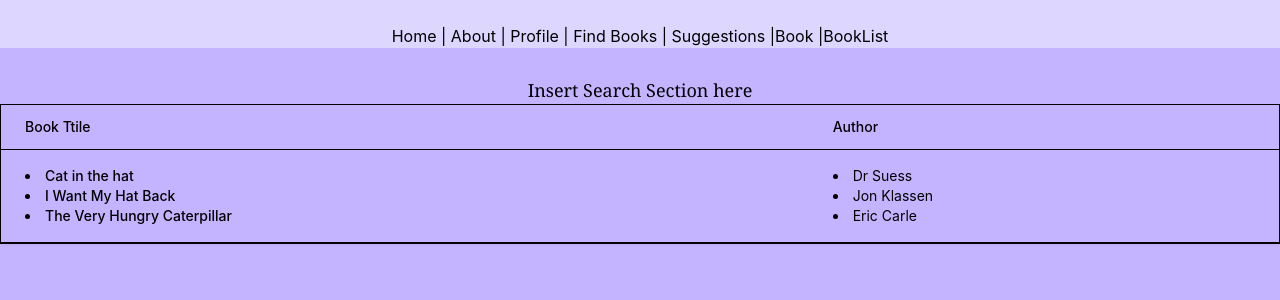
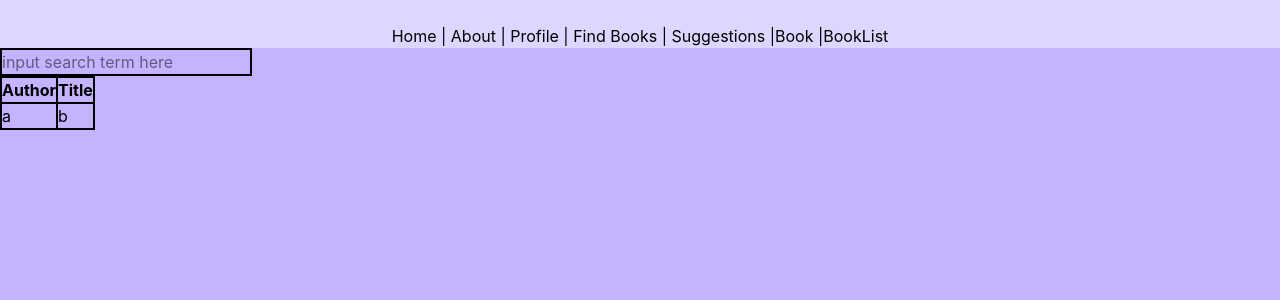
Before and after one commit to Maya-Val/Final-Capstone---MayaValenzuela, a React (Vite) app: page /booklist in a window 1280 px wide. Shown: the top 300 px of the page. Built offline with nearby package versions, Linux system fonts and the light colour scheme.

Commit message:
search update, start

```diff
--- /dev/null
+++ b/src/components/Search.jsx
@@ -0,0 +1,58 @@
+import {useState} from  "react";
+
+function Search(){
+
+    const [search, setSearch] =useState("");
+
+    const allBooks = [
+        {"id":0, "author": "Han Kang", "title":"The Vegetarian"},
+        {"id":1, "author": "Mark Dunn", "title":"Ella Minnow Pea"},
+        {"id":2, "author": "Erin Morgenstern", "title":"The Night Circus"}
+    ]
+
+    const filteredBooks= allBooks.filter((book)=> {
+        const lowerSearch= search.toLowerCase();
+        return(
+            book.title.toLowerCase().includes(lowerSearch)|
+            book.author.toLowerCase().includes(lowerSearch)
+        );
+    });
+
+    return(
+        <div>
+            <input
+            className= "border-2"
+            type="text"
+            placeholder="input search term here"
+            value= {search}
+            onChange={(event) => setSearch(event.target.value)}
+            />
+
+            {search !== "" &&
+            filteredBooks.map((book)=> (
+                <div key ={book.id}>
+                    <h1>{book.title}</h1>
+                    <h2>{book.author}</h2>
+                </div>
+            ) )}
+{/*  Go to 17:05 */}
+            <table className="border-2">
+                <thead>
+                    <tr>
+                        <th className="border-2">Author</th>
+                        <th className="border-2">Title</th>
+                    </tr>
+                </thead>
+                <tbody>
+                    <tr>
+                        <td className="border-2">a</td>
+                        <td className="border-2">b</td>
+                    </tr>
+                </tbody>
+            </table>
+
+        </div>
+    );
+}
+
+export default Search;
--- a/src/pages/BookList.jsx
+++ b/src/pages/BookList.jsx
@@ -1,11 +1,12 @@
 import Headline from "../components/Headline";
-import Table from "../components/Table"
-
+import Table from "../components/Table";
+import Search from "../components/Search";
 function BookList(){
     return(
         <section>
-            <Headline words="Insert Search Section here"/>
-            <Table/>
+            {/* <Headline words="Insert Search Section here"/>
+            <Table/> */}
+            <Search/>
         </section>
     )
 }
```
